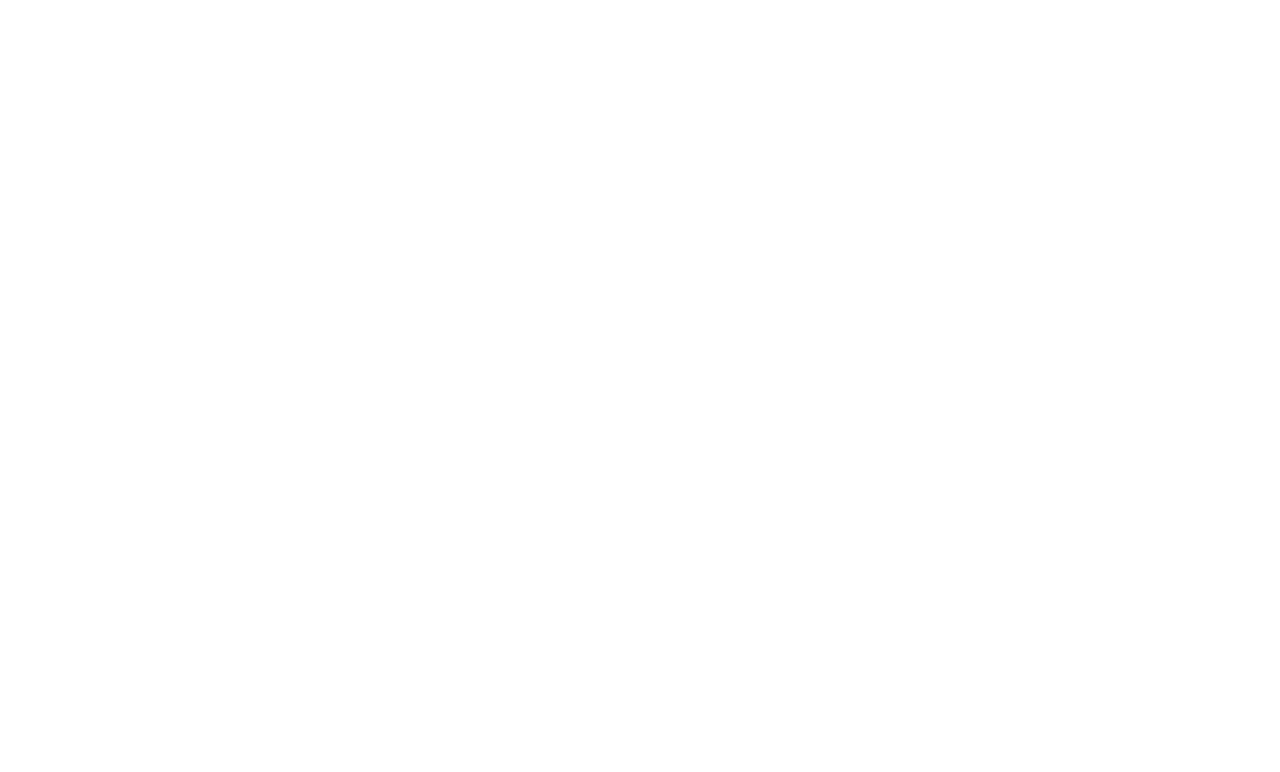
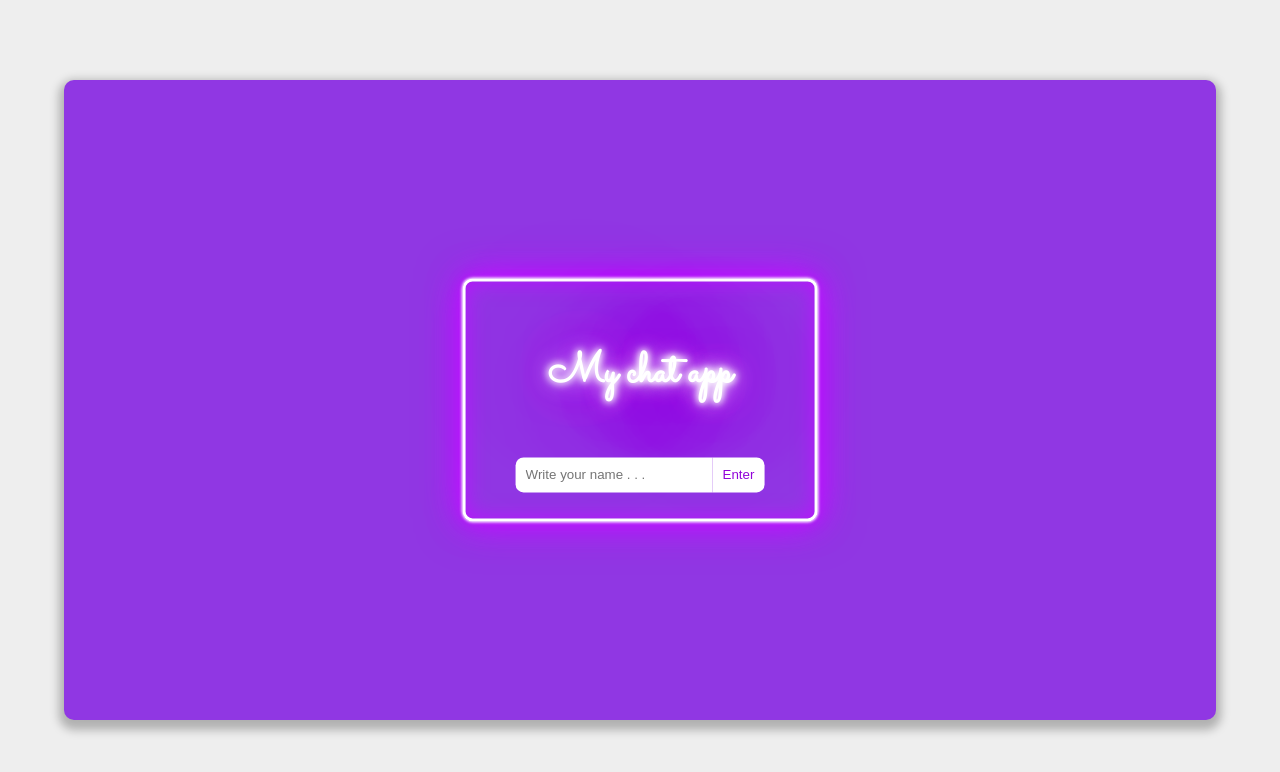
Before and after one commit to maalireza51/conditionalrendering, a React (Create React App) app: page / in a window 1280 px wide. Shown: the top 772 px of the page. Built offline with nearby package versions, Linux system fonts and the light colour scheme.

Commit message:
containet and enter

```diff
--- a/src/App.js
+++ b/src/App.js
@@ -3,7 +3,15 @@
 function App() {
   return (
     <div className="App">
-
+      <div className='container'>
+        <span id='enter-form' class='neon'>
+          <h3>My chat app</h3>
+          <form>
+            <input type='text' id="name" placeholder="Write your name . . ." />
+            <input type="submit" value="Enter" />
+          </form>
+        </span>
+      </div>
     </div>
   );
 }
--- a/src/index.css
+++ b/src/index.css
@@ -0,0 +1,112 @@
+@import url('https://fonts.googleapis.com/css?family=Sacramento:400');
+
+body {
+    margin: 0;
+    padding: 0;
+}
+
+.App {
+    display: flex;
+    justify-content: center;
+    align-items: center;
+    position: relative;
+    background-color: #eee;
+    height: 100vh;
+    overflow: auto;
+}
+
+.container {
+    height: 80%;
+    width: 90%;
+    -webkit-box-shadow: 0px 5px 10px 5px rgba(0, 0, 0, 0.26);
+    box-shadow: 0px 5px 10px 5px rgba(0, 0, 0, 0.26);
+    background-color: rgb(144, 55, 227);
+    border-radius: 10px;
+    -webkit-border-radius: 10px;
+    -moz-border-radius: 10px;
+    -ms-border-radius: 10px;
+    -o-border-radius: 10px;
+}
+
+#enter-form {
+    font-size: 36px;
+    font-family: "Sacramento", sans-serif;
+    position: relative;
+    top: 50%;
+    left: 50%;
+    padding: 20px 50px;
+    display: inline-flex;
+    transform: translate(-50%, -50%);
+    flex-direction: column;
+    justify-content: center;
+    align-items: center;
+    border: 3px solid white;
+    border-radius: 10px;
+    box-shadow: 0 0 .2rem #fff, 0 0 .2rem #fff, 0 0 2rem #bc13fe, 0 0 0.8rem #bc13fe, 0 0 2.8rem #bc13fe, inset 0 0 1.3rem #bc13fe;
+    -webkit-border-radius: 10px;
+    -moz-border-radius: 10px;
+    -ms-border-radius: 10px;
+    -o-border-radius: 10px;
+    -webkit-transform: translate(-50%, -50%);
+    -moz-transform: translate(-50%, -50%);
+    -ms-transform: translate(-50%, -50%);
+    -o-transform: translate(-50%, -50%);
+}
+
+#enter-form.neon {
+    color: #fff;
+    text-shadow:
+        0 0 7px #fff,
+        0 0 10px #fff,
+        0 0 21px #fff,
+        0 0 42px #bc13fe,
+        0 0 82px #bc13fe,
+        0 0 92px #bc13fe,
+        0 0 102px #bc13fe,
+        0 0 151px #bc13fe;
+}
+
+#enter-form form input{
+    padding: 10px;
+    border: none;
+    border-radius: 8px 0 0 8px;
+    -webkit-border-radius: 8px 0 0 8px;
+    -moz-border-radius: 8px 0 0 8px;
+    -ms-border-radius: 8px 0 0 8px;
+    -o-border-radius: 8px 0 0 8px;
+    outline: none;
+}
+#enter-form input[type="submit"]{
+    background-color: #ffffff;
+    color: #9203d9;
+    cursor: pointer;
+    border-radius: 0px 8px 8px 0px;
+    -webkit-border-radius: 0px 8px 8px 0px;
+    -moz-border-radius: 0px 8px 8px 0px;
+    -ms-border-radius: 0px 8px 8px 0px;
+    -o-border-radius: 0px 8px 8px 0px;
+}
+
+@media screen and (max-width:525px) {
+    .container {
+        width: 100%;
+        height: 100%;
+        -webkit-box-shadow: none;
+        box-shadow: none;
+        border-radius: 0;
+        -webkit-border-radius: 0;
+        -moz-border-radius: 0;
+        -ms-border-radius: 0;
+        -o-border-radius: 0;
+    }
+
+    #enter-form {
+        border: 0;
+        border-radius: 0;
+        box-shadow: none;
+        -webkit-border-radius: 0;
+        -moz-border-radius: 0;
+        -ms-border-radius: 0;
+        -o-border-radius: 0;
+}
+}
```
